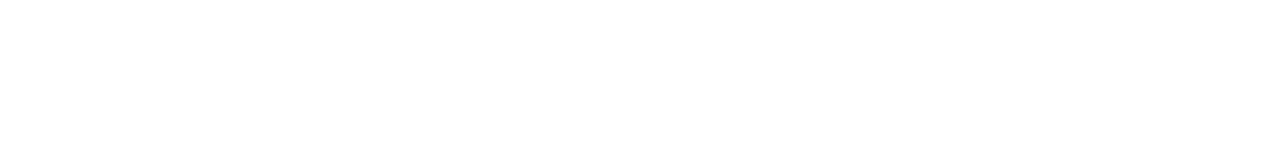
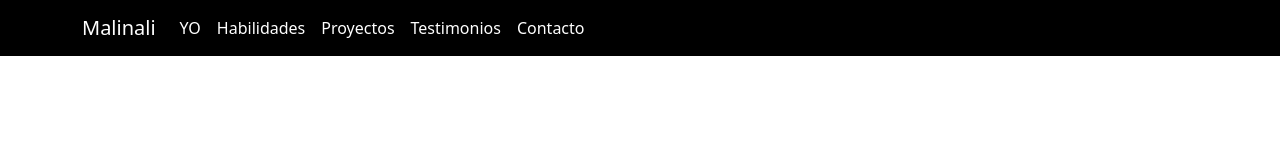
Before and after one commit to malibb/miPortafolio, a plain HTML site: page index.html in a window 1280 px wide. Drawn offline with nearby package versions, Linux system fonts and the light colour scheme.

Commit message:
Creación de navbar

```diff
--- a/index.html
+++ b/index.html
@@ -14,8 +14,33 @@
 
 </head>
 <body>
-
-    <nav></nav>
+<nav class="navbar navbar-expand-lg bg-black text-white">
+  <div class="container">
+    <a class="navbar-brand text-white" href="#">Malinali</a>
+    <button class="navbar-toggler" type="button" data-bs-toggle="collapse" data-bs-target="#navbarNav" aria-controls="navbarNav" aria-expanded="false" aria-label="Toggle navigation">
+      <span class="navbar-toggler-icon"></span>
+    </button>
+    <div class="collapse navbar-collapse" id="navbarNav">
+      <ul class="navbar-nav">
+        <li class="nav-item">
+          <a class="text-white nav-link active" aria-current="page" href="#">YO</a>
+        </li>
+        <li class="nav-item">
+          <a class="text-white nav-link" href="#">Habilidades</a>
+        </li>
+        <li class="nav-item">
+          <a class="text-white nav-link" href="#">Proyectos</a>
+        </li>
+        <li class="nav-item">
+            <a class="text-white nav-link" href="#">Testimonios</a>
+          </li>
+          <li class="nav-item">
+            <a class="text-white nav-link" href="#">Contacto</a>
+          </li>
+      </ul>
+    </div>
+  </div>
+</nav>
     <header></header>
     <main>
         <section id="habilidades"></section>
```
